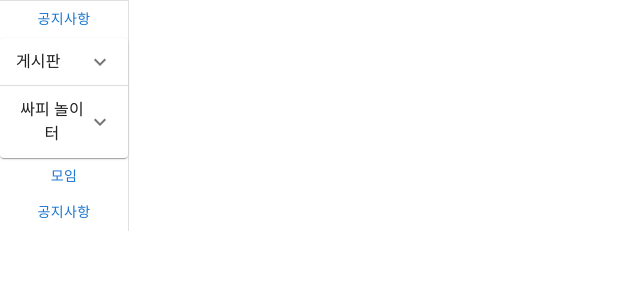
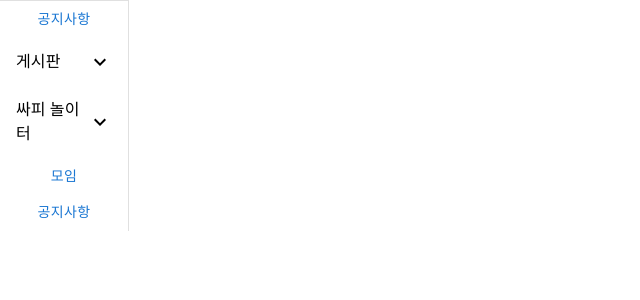
Before and after one commit to Eonyong/ssayeon, a React (Create React App) app in the folder frontend/: page / in a window 1280 px wide. Shown: the top 300 px of the page, without its empty margins (0-640 px from the left). Built offline with nearby package versions, Linux system fonts and the light colour scheme.

Commit message:
:recycle: refactor: ButtonGroup 에서 ListItemButton으로 수정

```diff
--- a/frontend/src/components/common/Sidebar.js
+++ b/frontend/src/components/common/Sidebar.js
@@ -1,7 +1,7 @@
 import React from 'react';
-import { Button, Fab, ButtonGroup, Divider, Typography } from '@mui/material';
-import { Accordion, AccordionSummary, AccordionDetails } from '@mui/material';
-import ExpandMoreIcon from '@mui/icons-material/ExpandMore';
+import { Button, Divider } from '@mui/material';
+import { Collapse, List, ListItemButton, ListItemText } from '@mui/material';
+import { ExpandMore, ExpandLess } from '@mui/icons-material';
 import styled from  'styled-components';
 
 const Side = styled.div`
@@ -13,41 +13,58 @@ const Side = styled.div`
 `
 
 function SideBar() {
+
+  // 게시판 드롭다운 기능
+  const [openBoards, setOpenBoards] = React.useState(false);
+  const handleBoardsClick = () => {
+    setOpenBoards(!openBoards);
+  };
+
+  // 싸피 놀이터 드롭다운 기능
+  const [openPlayGround, setOpenPlayGround] = React.useState(false);
+  const handlePlayGround = () => {
+    setOpenPlayGround(!openPlayGround);
+  };
+
   return(
     <Side>
       <Divider />
       <Button>공지사항</Button>
-      <Accordion>
-        <AccordionSummary
-          expandIcon={<ExpandMoreIcon />}
-        >
-          <Typography>게시판</Typography>
-        </AccordionSummary>
-        <AccordionDetails>
-          <ButtonGroup fullWidth
-            orientation="vertical" variant="text"
-          >
-            <Fab variant="extended" sx={{ m:1 }}>자유 게시판</Fab>
-            <Fab variant="extended">질문 게시판</Fab>
-            <Fab variant="extended">꿀팁 게시판</Fab>
-          </ButtonGroup>
-        </AccordionDetails>
-      </Accordion>
-      <Accordion>
-        <AccordionSummary
-          expandIcon={<ExpandMoreIcon />}
-        >
-          <Typography>싸피 놀이터</Typography>
-        </AccordionSummary>
-        <AccordionDetails>
-          <ButtonGroup fullWidth
-            orientation="vertical" variant="text"
-          >
-            <Fab variant="extended">밸런스 게임</Fab>
-            <Fab variant="extended">선호도 조사</Fab>
-          </ButtonGroup>
-        </AccordionDetails>
-      </Accordion>
+      {/* 게시판 리스트 버튼 */}
+      <ListItemButton onClick={handleBoardsClick}>
+        <ListItemText primary="게시판" />
+        {openBoards ? <ExpandLess /> : <ExpandMore />}
+      </ListItemButton>
+      <Collapse in={openBoards} timeout="auto" unmountOnExit>
+        <List component="div" disablePadding>
+          <ListItemButton sx={{ pl: 4 }}>
+            <ListItemText primary="💚 자유 게시판" />
+          </ListItemButton>
+          <ListItemButton sx={{ pl: 4 }}>
+            <ListItemText primary="💚 질문 게시판" />
+          </ListItemButton>
+          <ListItemButton sx={{ pl: 4 }}>
+            <ListItemText primary="💚 꿀팁 게시판" />
+          </ListItemButton>
+        </List>
+      </Collapse>
+
+      {/* 싸피 놀이터 리스트 버튼 */}
+      <ListItemButton onClick={handlePlayGround}>
+        <ListItemText primary="싸피 놀이터" />
+        {openPlayGround ? <ExpandLess /> : <ExpandMore />}
+      </ListItemButton>
+      <Collapse in={openPlayGround} timeout="auto" unmountOnExit>
+        <List component="div" disablePadding>
+          <ListItemButton sx={{ pl: 4 }}>
+            <ListItemText primary="밸런스 게임" />
+          </ListItemButton>
+          <ListItemButton sx={{ pl: 4 }}>
+            <ListItemText primary="선호도 조사" />
+          </ListItemButton>
+        </List>
+      </Collapse>
+
       <Button>모임</Button>
       <Button>공지사항</Button>
     </Side>
```
